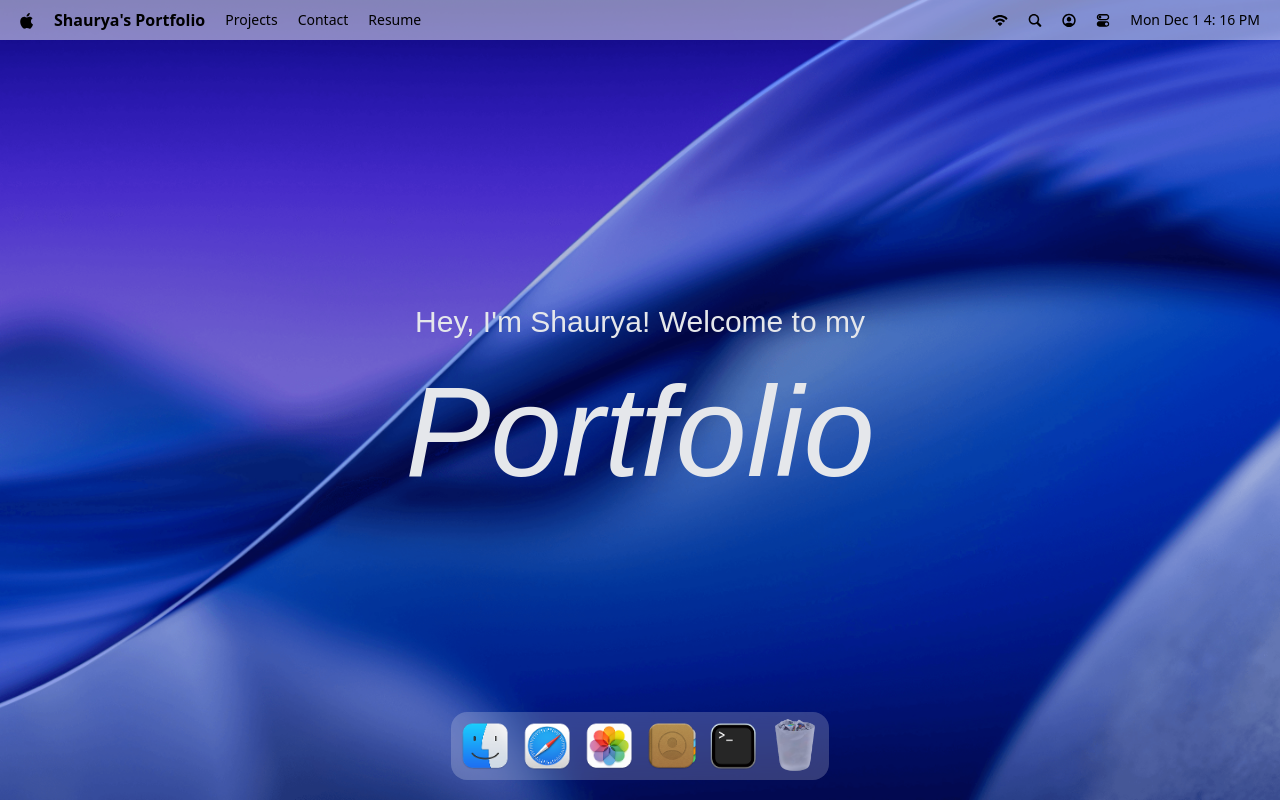
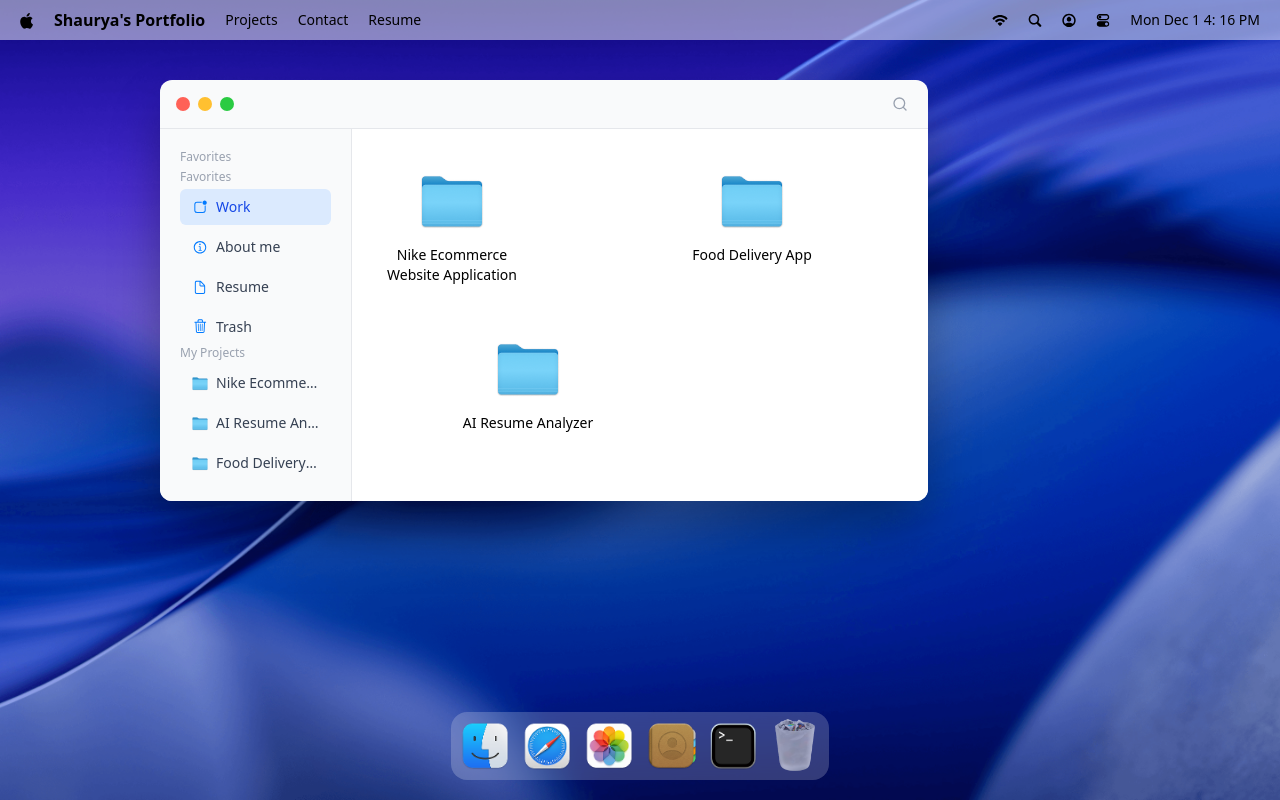
Before and after one commit to ShauryaaSharma/OS-Portfolio, a React (Vite) app: page / in a window 1280 px wide. Both pictures are taken after a click on the item "Projects". Built offline with nearby package versions, Linux system fonts and the light colour scheme; a web font is replaced by a local one.

Commit message:
added finder window

```diff
--- a/package.json
+++ b/package.json
@@ -12,6 +12,7 @@
   "dependencies": {
     "@gsap/react": "^2.1.2",
     "@tailwindcss/vite": "^4.1.17",
+    "clsx": "^2.1.1",
     "dayjs": "^1.11.19",
     "gsap": "^3.13.0",
     "immer": "^11.0.1",
--- a/src/App.jsx
+++ b/src/App.jsx
@@ -5,6 +5,7 @@ import Dock from "../components/Dock.jsx";
 import { terminal as TerminalWindow } from "./windows";
 import { safari as SafariWindow } from "./windows";
 import { resume as ResumeWindow } from "./windows";
+import { finder as FinderWindow } from "./windows";
 import gsap from 'gsap';
 import { Draggable } from 'gsap/all';
 gsap.registerPlugin(Draggable);
@@ -19,6 +20,7 @@ const App = () => {
        <TerminalWindow />
        <SafariWindow />
        <ResumeWindow />
+       <FinderWindow />
     </main>
   )
 }
--- /dev/null
+++ b/src/store/location.js
@@ -0,0 +1,24 @@
+import { create } from "zustand";
+import { immer } from "zustand/middleware/immer";
+import { locations } from "../../constants";
+
+const DEFAULT_LOCATION = locations.work;
+
+const useLocationStore = create(
+    immer((set) => ({
+        activeLocation: DEFAULT_LOCATION,
+
+        setActiveLocation: (location = null) =>
+            set((state) => {
+                state.activeLocation = location;
+            }),
+
+            resetActiveLocation: () =>
+                set((state) => {
+                    state.activeLocation = DEFAULT_LOCATION;
+                }),
+    })),
+
+);
+
+export default useLocationStore;
--- /dev/null
+++ b/src/windows/finder.jsx
@@ -0,0 +1,76 @@
+import React from 'react'
+import WindowControls from '../../components/WindowControls'
+import { Search } from 'lucide-react'
+import WindowWrapper from '../hoc/WindowWrapper'
+import useLocationStore from '../store/location'
+import clsx from 'clsx'
+import useWindowStore from '../store/window'
+import { locations } from '../../constants'
+
+const finder = () => {
+
+    const { activeLocation, setActiveLocation } = useLocationStore();
+    const { openWindow } = useWindowStore();
+
+    const OpenItem = (item) => {
+        if(item.fileType === "pdf") return openWindow("resume");
+        if(item.kind === "folder") return setActiveLocation(item);
+        if(["fig", "url"].includes(item.fileType) && item.href)
+            return window.open(item.href, "_blank");
+        openWindow(`${item.fileType}file`, item);
+    }
+
+    const renderList = (name, items) => (
+        <div>
+            <h3>{name}</h3>
+            <ul>
+                {items.map((item) => (
+                    <li
+                        key={item.id}
+                        onClick={() => setActiveLocation(item)}
+                        className={clsx(
+                            item.id === activeLocation.id ? "active" : "not-active",
+                        )}
+                    >
+                        <img src={item.icon} className="w-4" alt={item.name} />
+                        <p className="text-sm font-medium truncate">{item.name}</p>
+                    </li>
+                ))}
+            </ul>
+        </div>
+    );
+
+    return (
+        <>
+            <div id="window-header">
+                <WindowControls target="finder" />
+                <Search className="icon" />
+            </div>
+
+            <div className="bg-white flex h-full">
+                <div className="sidebar">
+                    <div>
+                        <h3>Favorites</h3>
+                        {renderList("Favorites", Object.values(locations))}
+                        {renderList("My Projects", locations.work.children)}
+                    </div>
+                </div>
+
+                <div className="content">
+                    <ul>
+                        {activeLocation?.children?.map((item) => (
+                            <li key={item.id} className={item.position} onClick={() => OpenItem(item)}>
+                                <img src={item.icon} alt={item.name} />
+                                <p>{item.name}</p>
+                            </li>
+                        ))}
+                    </ul>
+                </div>
+            </div>
+        </>
+    )
+}
+
+const FinderWindow = WindowWrapper(finder, "finder");
+
+export default FinderWindow;
--- a/src/windows/index.js
+++ b/src/windows/index.js
@@ -1,5 +1,6 @@
 import terminal from "./terminal";
 import safari from "./safari";
 import resume from "./resume";
+import finder from "./finder";
 
-export { terminal, safari, resume };
+export { terminal, safari, resume, finder };
```
Also changed, not shown: 1 other file (tests, documents, lock files or other folders).
